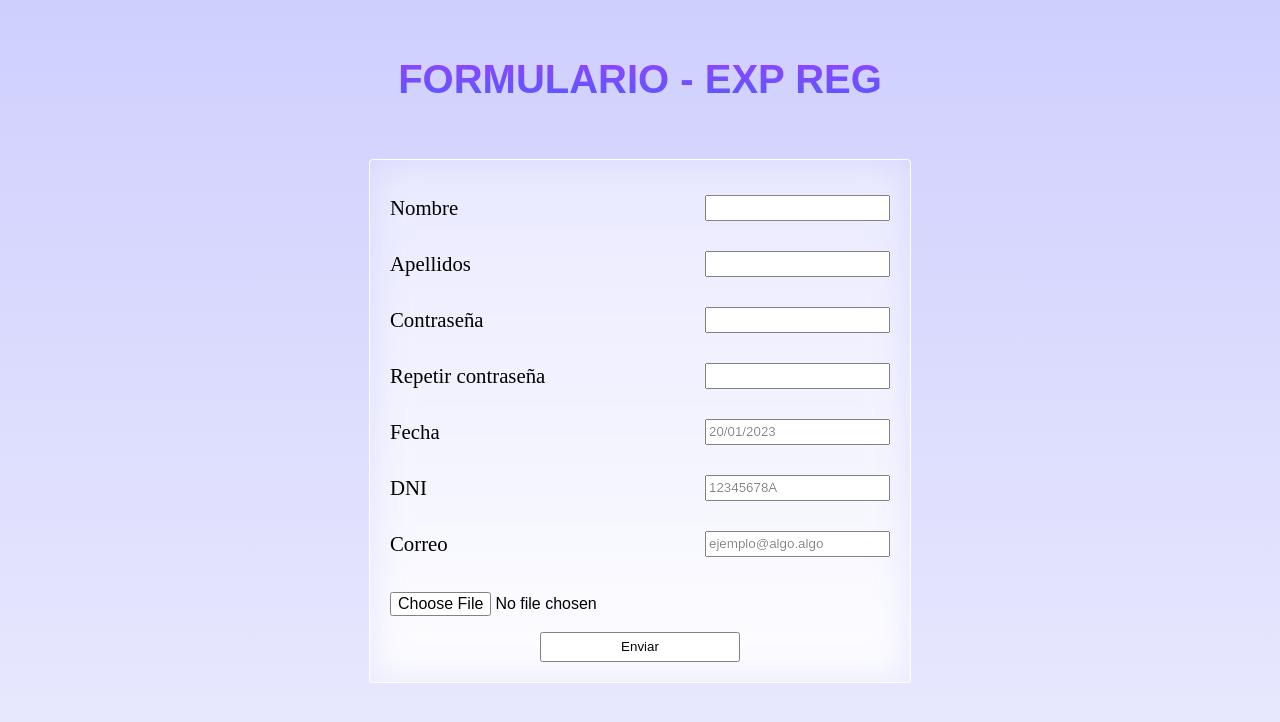
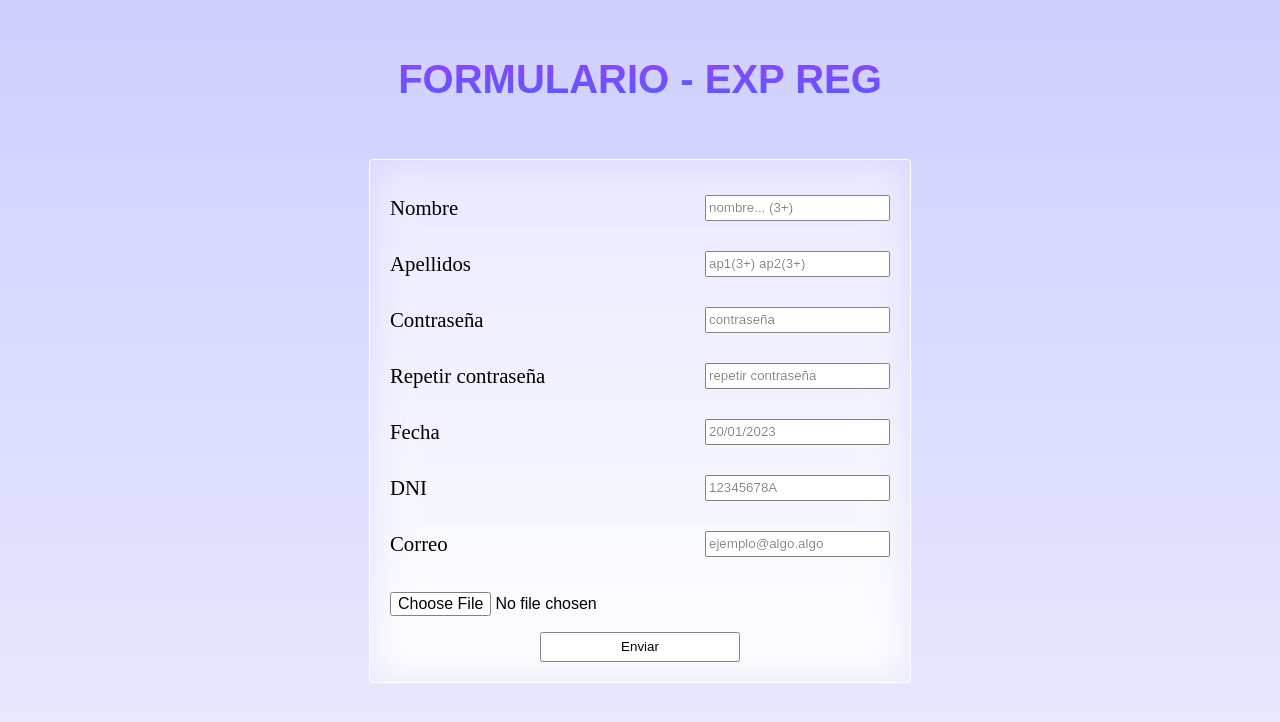
Before and after one commit to mariobvdaw/Servidor, a PHP site: page /tema3/practica9/formulario.php in a window 1280 px wide. Shown: the top 722 px of the page. Run offline with PHP 8.4, Linux system fonts and the light colour scheme.

Commit message:
Formulario-ExpReg-Finalizado (placeholder)

```diff
--- a/tema3/practica9/formulario.php
+++ b/tema3/practica9/formulario.php
@@ -43,19 +43,19 @@
     <h1>Formulario - Exp Reg</h1>
     <form action="" method="post" enctype="multipart/form-data">
         <label for="nombre">Nombre
-            <input type="text" name="nombre" id="nombre" value="<?php recuerda("nombre")?>">
+            <input type="text" name="nombre" id="nombre" placeholder="nombre... (3+)" value="<?php recuerda("nombre")?>">
         </label>
         <?php errores($errores,"nombre");?>
         <label for="apellidos">Apellidos
-            <input type="text" name="apellidos" id="apellidos" value="<?php recuerda("apellidos")?>">
+            <input type="text" name="apellidos" id="apellidos" placeholder="ap1(3+) ap2(3+)" value="<?php recuerda("apellidos")?>">
         </label>
         <?php errores($errores,"apellidos");?>
         <label for="contrasenia">Contraseña
-            <input type="password" name="contrasenia" id="contrasenia" value="<?php recuerda("contrasenia")?>">
+            <input type="password" name="contrasenia" id="contrasenia" placeholder="contraseña" value="<?php recuerda("contrasenia")?>">
         </label>
         <?php errores($errores,"contrasenia");?>
         <label for="contrasenia2">Repetir contraseña
-            <input type="password" name="contrasenia2" id="contrasenia2" value="<?php recuerda("contrasenia2")?>">
+            <input type="password" name="contrasenia2" id="contrasenia2" placeholder="repetir contraseña" value="<?php recuerda("contrasenia2")?>">
         </label>
         <?php errores($errores,"contrasenia2");?>
         <label for="fecha">Fecha
```
